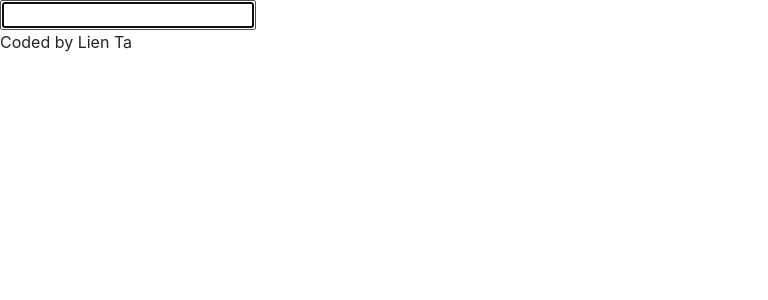
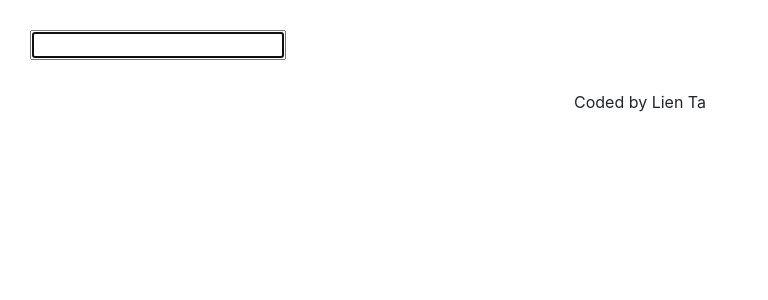
Before and after one commit to lienta3/dictionary-app, a React (Create React App) app: page / in a window 1280 px wide. Shown: the top 300 px of the page, without its empty margins (0-768 px from the left). Built offline with nearby package versions, Linux system fonts and the light colour scheme.

Commit message:
Added basic css to App.css

```diff
--- a/src/App.css
+++ b/src/App.css
@@ -1,4 +1,12 @@
-.App-footer {
+main {
+  margin: 30px;
+}
+
+h1 {
+  text-align: center;
+}
+
+footer {
   text-align: center;
   margin: 30px 0;
 }
```
